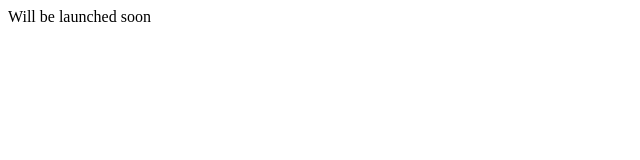
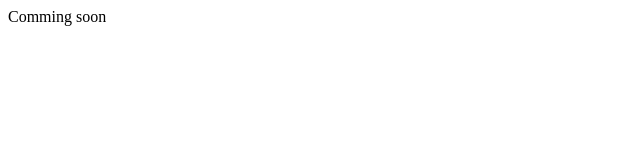
Before and after one commit to Amirmasoudmp/amirmasoudmp.github.io, a plain HTML site: page index.html in a window 1280 px wide. Shown: the full height of the page, 0-640 px from the left. Drawn offline with Linux system fonts and the light colour scheme.

Commit message:
Update index.html

```diff
--- a/index.html
+++ b/index.html
@@ -1,5 +1,5 @@
 <html>
 <body>
-<P> Will be launched soon </p>
+<P> Comming soon </p>
 </body>
 </html>
```
